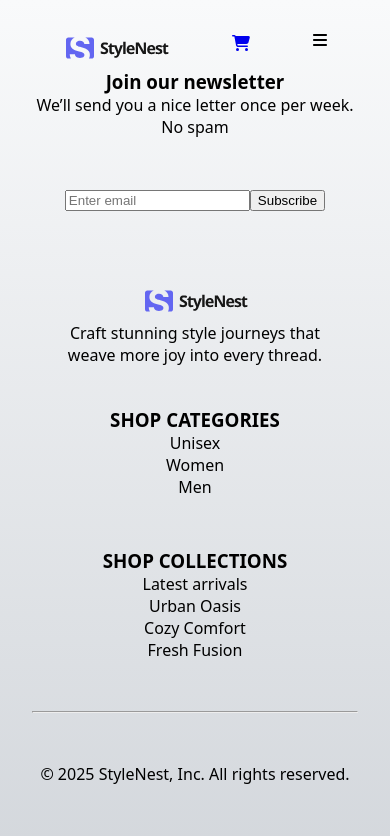
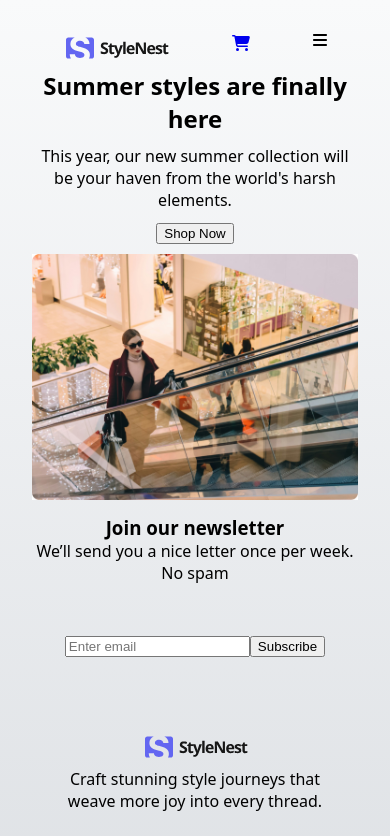
Before and after one commit to sb007ty/Ecommerce-Gfp, a React (Vite) app: page / in a window 390 px wide. Shown: the top 836 px of the page. Built offline with nearby package versions, Linux system fonts and the light colour scheme.

Commit message:
build hero section

```diff
--- a/src/App.jsx
+++ b/src/App.jsx
@@ -5,6 +5,7 @@ import "./App.css";
 import NavBar from "./components/navigation/NavBar";
 import { Outlet } from "react-router-dom";
 import Footer from "./components/footer/Footer";
+import StoreFront from "./components/storeFront/StoreFront";
 
 function App() {
   const [count, setCount] = useState(0);
@@ -12,7 +13,8 @@ function App() {
   return (
     <div>
       <NavBar />
-      <Outlet />
+      <StoreFront />
+      {/* <Outlet /> */}
       <Footer />
     </div>
   );
--- a/src/components/storeFront/HeroSection.jsx
+++ b/src/components/storeFront/HeroSection.jsx
@@ -1,14 +1,19 @@
+import fashionimg from "../../assets/images/hero-banner.jpg";
+import "../../styles/hero-section.css";
 function HeroSection() {
   return (
     <section className="hero-section">
-      <h2>Summer styles are finally here</h2>
-      <div>
+      <h2 className="hero-sec-header">Summer styles are finally here</h2>
+      <div className="hero-sec-text">
         This year, our new summer collection will be your haven from the world's
         harsh elements.
       </div>
-      <div>
+      <div className="hero-sec-btn">
         <button>Shop Now</button>
       </div>
+      <figure className="hero-sec-img">
+        <img src={fashionimg} alt="fashion-img" />
+      </figure>
     </section>
   );
 }
--- /dev/null
+++ b/src/styles/hero-section.css
@@ -0,0 +1,55 @@
+.hero-section {
+  display: grid;
+  grid-template-columns: 1fr 2fr;
+  /* grid-template-columns: 1fr; */
+  grid-template-rows: 1fr 1fr 1fr;
+  column-gap: 10px;
+}
+.hero-sec-header {
+  grid-row: 1/2;
+  grid-column: 1/2;
+}
+.hero-sec-text {
+  grid-row: 2/3;
+  grid-column: 1/2;
+}
+.hero-sec-btn {
+  grid-row: 3/4;
+  grid-column: 1/2;
+}
+.hero-sec-img {
+  grid-row: 1/4;
+  grid-column: 2/3;
+}
+.hero-sec-img img {
+  height: auto;
+  width: 100%;
+}
+@media screen and (max-width: 1024px) {
+  .hero-section {
+    /* display: flex;
+    flex-direction: column;
+    gap: 10px; */
+    display: grid;
+    grid-template-rows: auto auto auto auto 1fr;
+    row-gap: 10px;
+    grid-template-columns: 1fr;
+    place-items: center;
+  }
+  .hero-sec-header {
+    grid-row: 1/2;
+    grid-column: 1/2;
+  }
+  .hero-sec-text {
+    grid-row: 2/3;
+    grid-column: 1/2;
+  }
+  .hero-sec-btn {
+    grid-row: 3/4;
+    grid-column: 1/2;
+  }
+  .hero-sec-img {
+    grid-row: 4/5;
+    grid-column: 1/2;
+  }
+}
```
Also changed, not shown: src/assets/images/prism.png (added).
